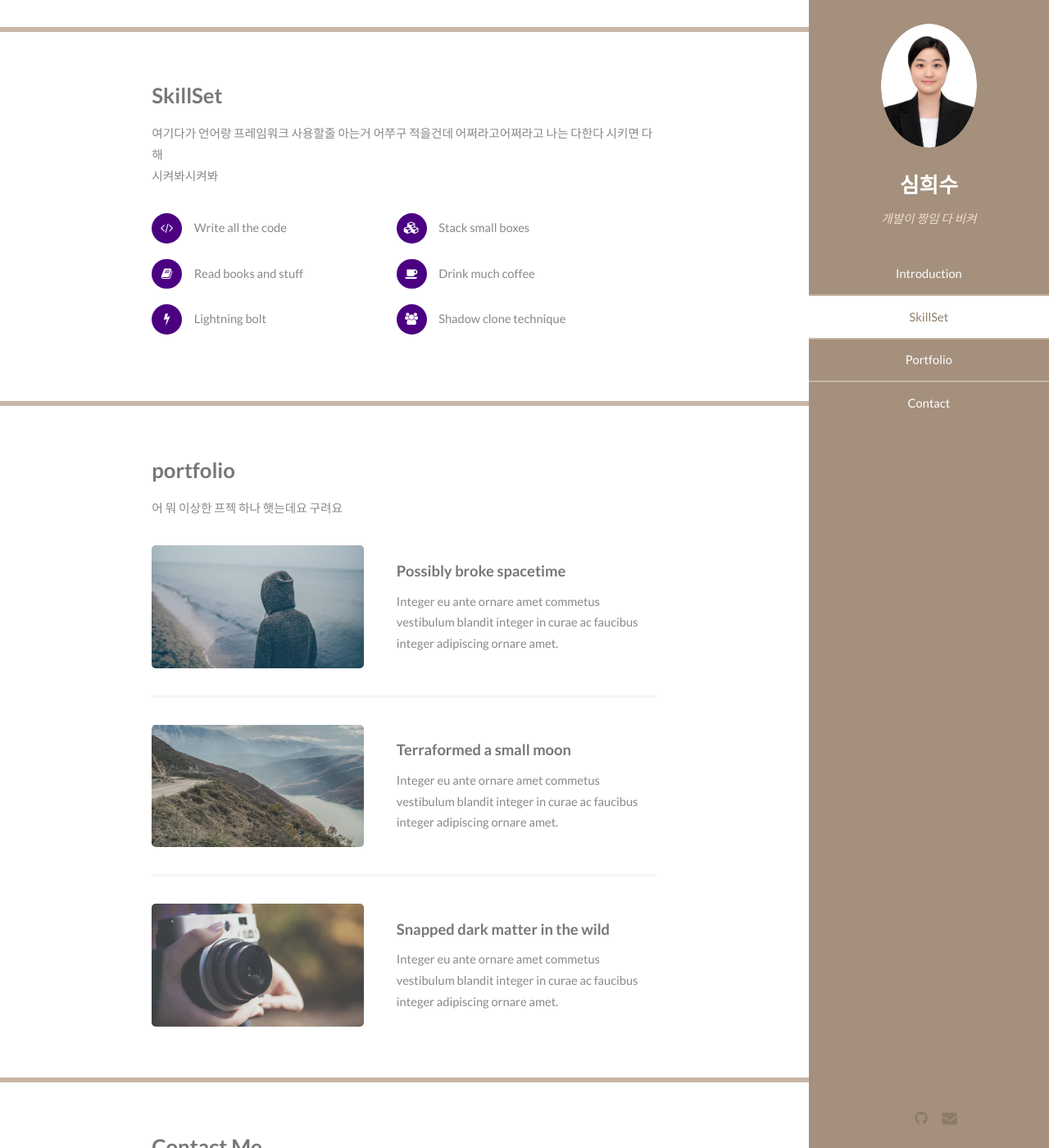
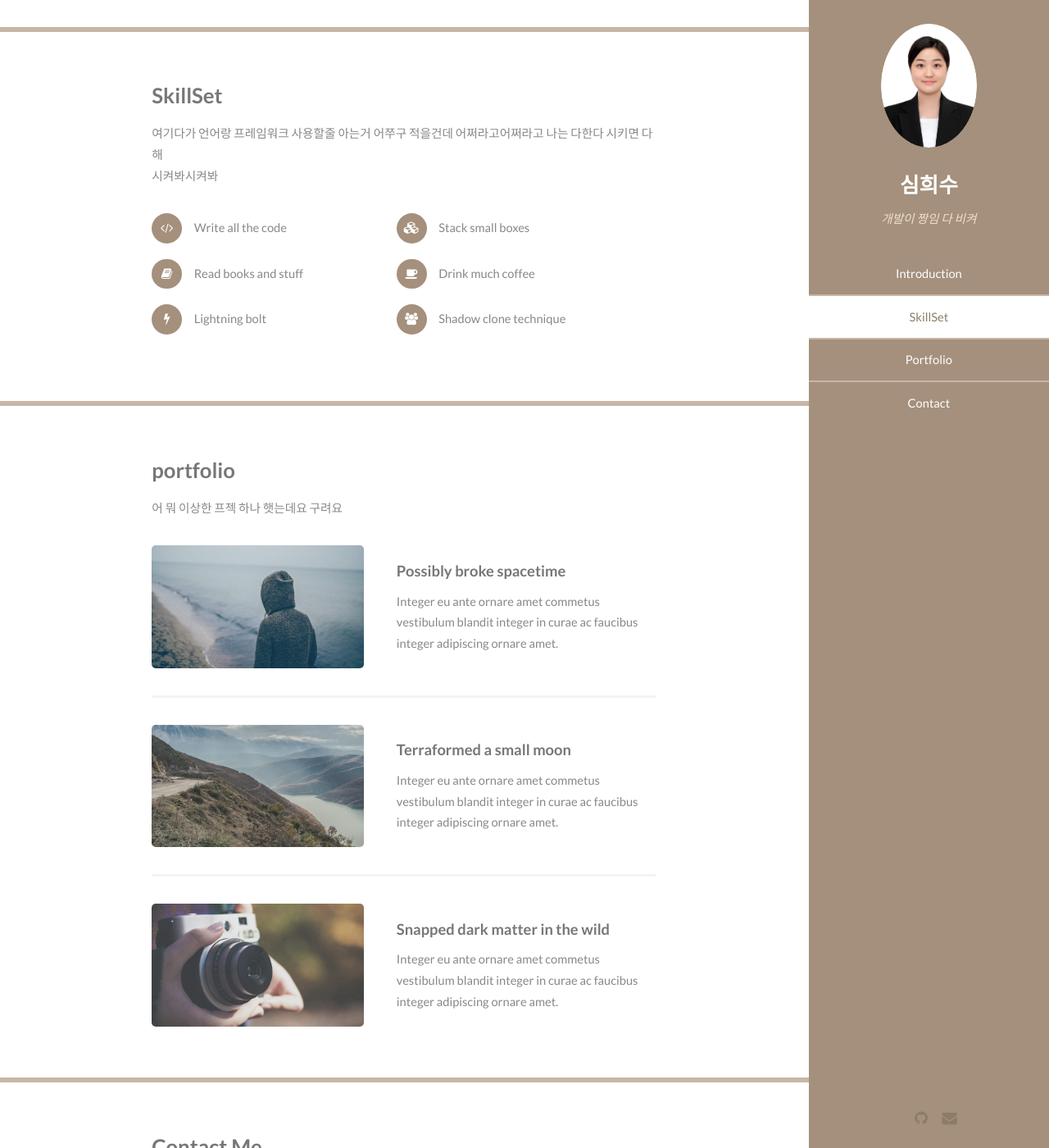
Before and after one commit to CHeessoo/CHeessoo.github.io, a Jekyll site: the page built from index.html, in a window 1280 px wide and 1400 px high, scrolled down 541 px. Shown: the whole window at 82% size. Built offline with Jekyll 4.4.1, drawn with Linux system fonts in a browser that asks for light colours.

Commit message:
Update css

```diff
--- a/css/style.css
+++ b/css/style.css
@@ -562,7 +562,7 @@
 				}
 
 				ul.feature-icons li:before {
-					background: #4B0082;
+					background: #A4907C;
 					border-radius: 100%;
 					color: #ffffff;
 					display: block;
```
